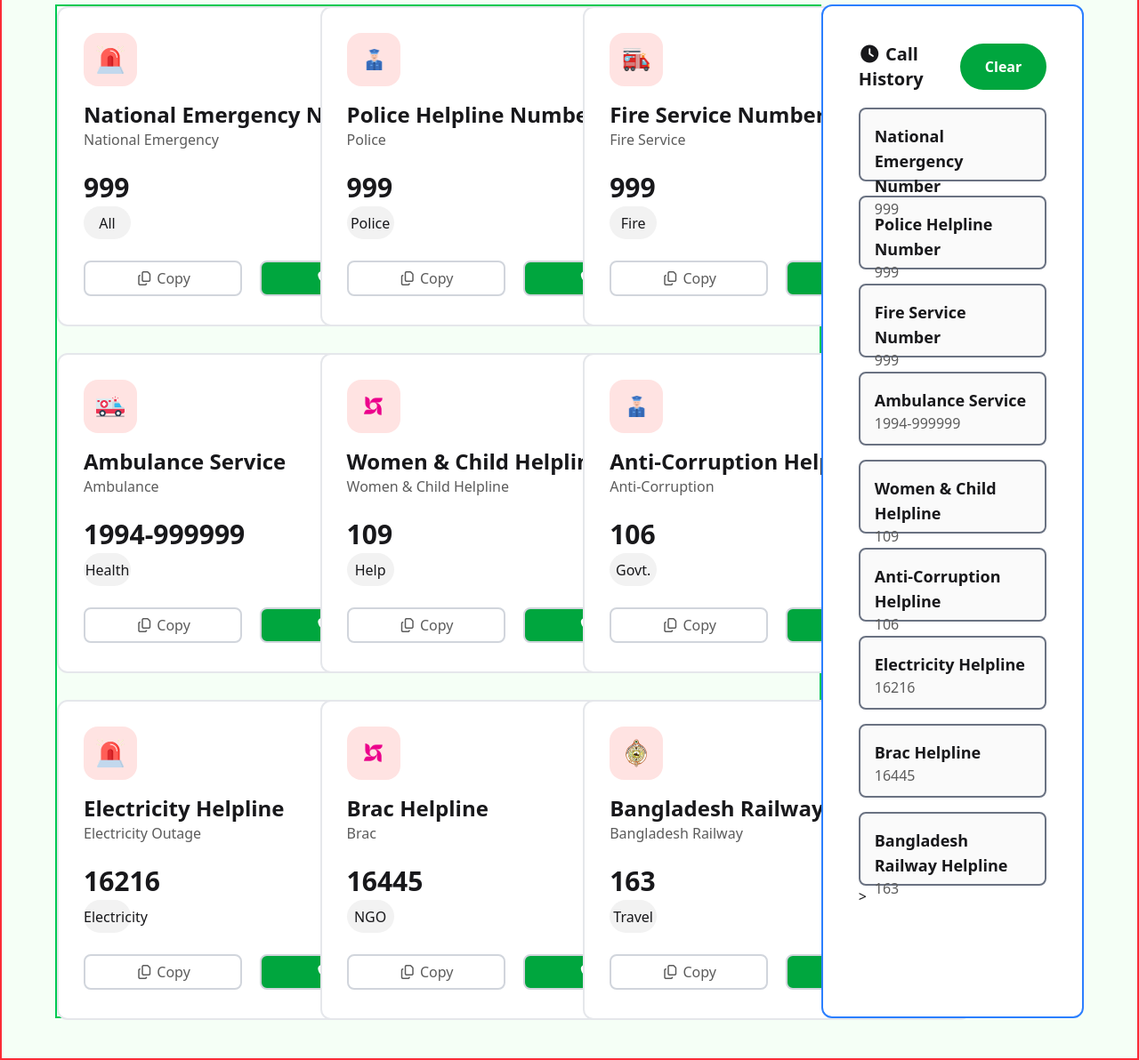
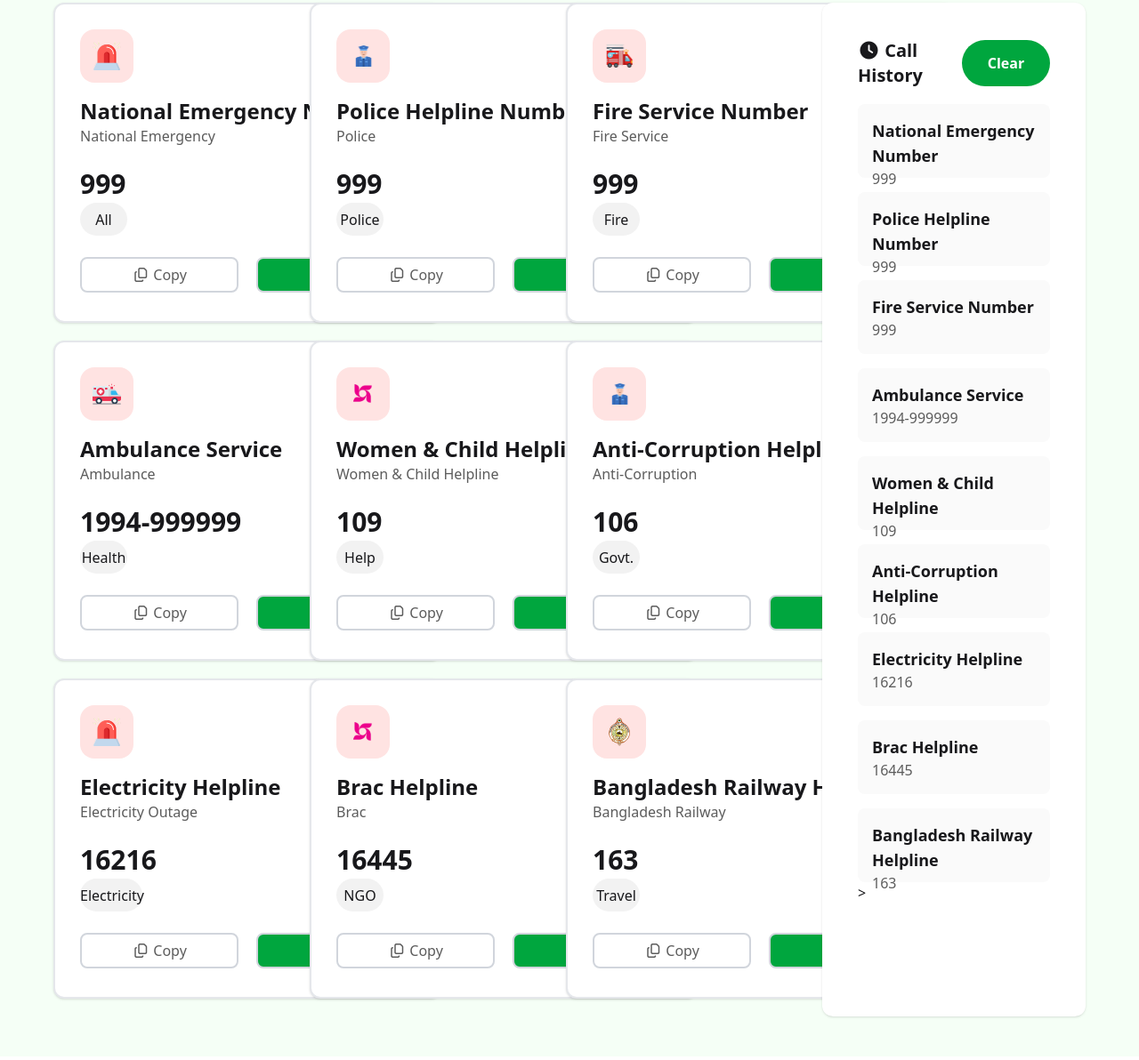
Before and after one commit to noruzzaman-rahat/Web-Emergency-Hotline-services, a plain HTML site: page index.html in a window 1280 px wide. Shown: the part 384-1576 px from the top of the page at 89% size. Drawn offline with nearby package versions, Linux system fonts and the light colour scheme.

Commit message:
complete website

```diff
--- a/index.html
+++ b/index.html
@@ -17,11 +17,13 @@
 <body>
     <section>
         <!--navbar-->
-        <nav class=" flex justify-between items-center w-full mx-auto h-[100px]">
+        <nav class=" flex justify-between items-center gap-3 w-full mx-auto h-[100px]">
             <div class=" flex ml-[60px]">
                 <img src="./assets/logo.png" class="w-[50px] h-[50px]" alt="">
                 <h1 class="font-extrabold text-xl text-[#006747] ml-3">Emergency<br> Service</h1>
             </div>
+
+
             <div class="flex gap-5 mr-[60px]">
                 <div class="">
                     <button class=" flex gap-3 w-[123px] h-[52px] justify-center items-center bg-[#41ff6b1a] rounded-[50px] font-bold text-[16px]">0 <img src="./assets/heart.png" class="w-[30px] h-[30px]" alt=""></button>
@@ -44,9 +46,9 @@
     </div>
 
     <!--card section-->
-    <div class="parent_div flex justify-between bg-[#f5fff6] w-full h-full border-2 border-red-500">
-        <div class="left_div ml-[60px] mt-[48px] mb-[45px] grid grid-cols-3 gap-[30px] border-2 border-green-500 w-[75%] h-[1140px]">
-            <div class="card-first w-[436px] h-[360px] border-2 border-gray-200 bg-white p-7 rounded-xl">
+    <div class="parent_div flex justify-between bg-[#f5fff6] w-full h-full ">
+        <div class="left_div ml-[60px] mt-[48px] mb-[45px] grid grid-cols-3 gap-[] w-[75%] h-[1140px]">
+            <div class="card-first w-[436px] h-[360px] border-2 border-gray-200 bg-white p-7 rounded-xl shadow-sm">
                 <div class="flex justify-between items-center">
                     <div class="w-[60px] h-[60px] bg-[#ffe3e2] flex justify-center items-center rounded-2xl">
                         <img src="./assets/emergency.png" class="w-[32px] h-[32px]" alt="">
@@ -62,7 +64,7 @@
                     <button class="border-2 border-gray-300 rounded-lg w-[182.33px] h-[40px] bg-[#00a63e] text-white"><i class="fa-solid fa-phone"></i> Call</button>
                 </div>
             </div>
-            <div class="card-second w-[436px] h-[360px] border-2 border-gray-200 bg-white p-7 rounded-xl">
+            <div class="card-second w-[436px] h-[360px] border-2 border-gray-200 bg-white p-7 rounded-xl shadow-sm">
                 <div class="flex justify-between items-center">
                     <div class="w-[60px] h-[60px] bg-[#ffe3e2] flex justify-center items-center rounded-2xl">
                         <img src="./assets/police.png" class="w-[32px] h-[32px]" alt="">
@@ -78,7 +80,7 @@
                     <button class="border-2 border-gray-300 rounded-lg w-[182.33px] h-[40px] bg-[#00a63e] text-white"><i class="fa-solid fa-phone"></i> Call</button>
                 </div>
             </div>
-            <div class="card-third w-[436px] h-[360px] border-2 border-gray-200 bg-white p-7 rounded-xl">
+            <div class="card-third w-[436px] h-[360px] border-2 border-gray-200 bg-white p-7 rounded-xl shadow-sm">
                 <div class="flex justify-between items-center">
                     <div class="w-[60px] h-[60px] bg-[#ffe3e2] flex justify-center items-center rounded-2xl">
                         <img src="./assets/fire-service.png" class="w-[32px] h-[32px]" alt="">
@@ -94,7 +96,7 @@
                     <button class="border-2 border-gray-300 rounded-lg w-[182.33px] h-[40px] bg-[#00a63e] text-white"><i class="fa-solid fa-phone"></i> Call</button>
                 </div>
             </div>
-            <div class="card-fourth w-[436px] h-[360px] border-2 border-gray-200 bg-white p-7 rounded-xl">
+            <div class="card-fourth w-[436px] h-[360px] border-2 border-gray-200 bg-white p-7 rounded-xl shadow-sm">
                 <div class="flex justify-between items-center">
                     <div class="w-[60px] h-[60px] bg-[#ffe3e2] flex justify-center items-center rounded-2xl">
                         <img src="./assets/ambulance.png" class="w-[32px] h-[32px]" alt="">
@@ -110,7 +112,7 @@
                     <button class="border-2 border-gray-300 rounded-lg w-[182.33px] h-[40px] bg-[#00a63e] text-white"><i class="fa-solid fa-phone"></i> Call</button>
                 </div>
             </div>
-            <div class="card-fifth w-[436px] h-[360px] border-2 border-gray-200 bg-white p-7 rounded-xl">
+            <div class="card-fifth w-[436px] h-[360px] border-2 border-gray-200 bg-white p-7 rounded-xl shadow-sm">
                 <div class="flex justify-between items-center">
                     <div class="w-[60px] h-[60px] bg-[#ffe3e2] flex justify-center items-center rounded-2xl">
                         <img src="./assets/brac.png" class="w-[32px] h-[32px]" alt="">
@@ -126,7 +128,7 @@
                     <button class="border-2 border-gray-300 rounded-lg w-[182.33px] h-[40px] bg-[#00a63e] text-white"><i class="fa-solid fa-phone"></i> Call</button>
                 </div>
             </div>
-            <div class="card-six w-[436px] h-[360px] border-2 border-gray-200 bg-white p-7 rounded-xl">
+            <div class="card-six w-[436px] h-[360px] border-2 border-gray-200 bg-white p-7 rounded-xl shadow-sm">
                 <div class="flex justify-between items-center">
                     <div class="w-[60px] h-[60px] bg-[#ffe3e2] flex justify-center items-center rounded-2xl">
                         <img src="./assets/police.png" class="w-[32px] h-[32px]" alt="">
@@ -142,7 +144,7 @@
                     <button class="border-2 border-gray-300 rounded-lg w-[182.33px] h-[40px] bg-[#00a63e] text-white"><i class="fa-solid fa-phone"></i> Call</button>
                 </div>
             </div>
-            <div class="card-seven w-[436px] h-[360px] border-2 border-gray-200 bg-white p-7 rounded-xl">
+            <div class="card-seven w-[436px] h-[360px] border-2 border-gray-200 bg-white p-7 rounded-xl shadow-sm">
                 <div class="flex justify-between items-center">
                     <div class="w-[60px] h-[60px] bg-[#ffe3e2] flex justify-center items-center rounded-2xl">
                         <img src="./assets/emergency.png" class="w-[32px] h-[32px]" alt="">
@@ -152,13 +154,13 @@
                 <h1 class="font-bold text-2xl mt-[16px]">Electricity Helpline</h1>
                 <p class="text-[#5c5c5c]">Electricity Outage</p>
                 <h1 class="text-3xl font-bold mt-[24px] mb-[3px]">16216</h1>
-                <button class=" bg-[#f2f2f2] w-[53px] h-[37px] rounded-3xl">Electricity</button>
+                <button class=" bg-[#f2f2f2] w-[70px] h-[37px] rounded-3xl">Electricity</button>
                 <div class="btn-first-card flex gap-5 mt-[24px]">
                     <button class="border-2 border-gray-300 rounded-lg w-[182.33px] h-[40px] text-[#5c5c5c]"><i class="fa-regular fa-copy"></i> Copy</button>
                     <button class="border-2 border-gray-300 rounded-lg w-[182.33px] h-[40px] bg-[#00a63e] text-white"><i class="fa-solid fa-phone"></i> Call</button>
                 </div>
             </div>
-            <div class="card-eight w-[436px] h-[360px] border-2 border-gray-200 bg-white p-7 rounded-xl">
+            <div class="card-eight w-[436px] h-[360px] border-2 border-gray-200 bg-white p-7 rounded-xl shadow-sm">
                 <div class="flex justify-between items-center">
                     <div class="w-[60px] h-[60px] bg-[#ffe3e2] flex justify-center items-center rounded-2xl">
                         <img src="./assets/brac.png" class="w-[32px] h-[32px]" alt="">
@@ -174,7 +176,7 @@
                     <button class="border-2 border-gray-300 rounded-lg w-[182.33px] h-[40px] bg-[#00a63e] text-white"><i class="fa-solid fa-phone"></i> Call</button>
                 </div>
             </div>
-            <div class="card-nine w-[436px] h-[360px] border-2 border-gray-200 bg-white p-7 rounded-xl">
+            <div class="card-nine w-[436px] h-[360px] border-2 border-gray-200 bg-white p-7 rounded-xl shadow-sm">
                 <div class="flex justify-between items-center">
                     <div class="w-[60px] h-[60px] bg-[#ffe3e2] flex justify-center items-center rounded-2xl">
                         <img src="./assets/Bangladesh-Railway.png" class="w-[32px] h-[32px]" alt="">
@@ -192,54 +194,54 @@
             </div>
         </div>
 
-        <div class="right_div mt-[48px] mr-[60px] border-2 border-blue-500 w-[25%] h-[1140px] bg-white p-10 rounded-xl" >
+        <div class="right_div mt-[48px] mr-[60px] w-[25%] h-[1140px] bg-white p-10 rounded-xl shadow-sm" >
             <div class="flex justify-between items-center">
                 <h1 class="text-xl font-bold"><i class="fa-solid fa-clock"></i> Call History</h1>
                 <button class="w-[123px] h-[52px] justify-center items-center bg-[#00a63e] text-white text-[16px] font-inter font-bold rounded-[50px]">Clear</button>
              </div>
 
              <div class="mt-[18px]">
-                <div class="w-full h-[83px] border-2 border-gray-500 bg-[#fafafa] rounded-lg p-4">
+                <div class="w-full h-[83px] bg-[#fafafa] rounded-lg p-4">
                 <h1 class="text-lg font-bold">National Emergency Number</h1>
                 <P class="text-[#5c5c5c]">999</P>
                 </div>
 
-                <div class="w-full h-[83px] border-2 border-gray-500 bg-[#fafafa] rounded-lg p-4 mt-4">
+                <div class="w-full h-[83px] bg-[#fafafa] rounded-lg p-4 mt-4">
                 <h1 class="text-lg font-bold">Police Helpline Number</h1>
                 <P class="text-[#5c5c5c]">999</P>
                 </div>
 
-                <div class="w-full h-[83px] border-2 border-gray-500 bg-[#fafafa] rounded-lg p-4 mt-4">
+                <div class="w-full h-[83px] bg-[#fafafa] rounded-lg p-4 mt-4">
                 <h1 class="text-lg font-bold">Fire Service Number</h1>
                 <P class="text-[#5c5c5c]">999</P>
                 </div>
 
-                <div class="w-full h-[83px] border-2 border-gray-500 bg-[#fafafa] rounded-lg p-4 mt-4">
+                <div class="w-full h-[83px] bg-[#fafafa] rounded-lg p-4 mt-4">
                 <h1 class="text-lg font-bold">Ambulance Service</h1>
                 <P class="text-[#5c5c5c]">1994-999999</P>
                 </div>
 
-                <div class="w-full h-[83px] border-2 border-gray-500 bg-[#fafafa] rounded-lg p-4 mt-4">
+                <div class="w-full h-[83px] bg-[#fafafa] rounded-lg p-4 mt-4">
                 <h1 class="text-lg font-bold">Women & Child Helpline</h1>
                 <P class="text-[#5c5c5c]">109</P>
                 </div>
 
-                <div class="w-full h-[83px] border-2 border-gray-500 bg-[#fafafa] rounded-lg p-4 mt-4">
+                <div class="w-full h-[83px] bg-[#fafafa] rounded-lg p-4 mt-4">
                 <h1 class="text-lg font-bold">Anti-Corruption Helpline</h1>
                 <P class="text-[#5c5c5c]">106</P>
                 </div>
 
-                <div class="w-full h-[83px] border-2 border-gray-500 bg-[#fafafa] rounded-lg p-4 mt-4">
+                <div class="w-full h-[83px] bg-[#fafafa] rounded-lg p-4 mt-4">
                 <h1 class="text-lg font-bold">Electricity Helpline</h1>
                 <P class="text-[#5c5c5c]">16216</P>
                 </div>
 
-                <div class="w-full h-[83px] border-2 border-gray-500 bg-[#fafafa] rounded-lg p-4 mt-4">
+                <div class="w-full h-[83px] bg-[#fafafa] rounded-lg p-4 mt-4">
                 <h1 class="text-lg font-bold">Brac Helpline</h1>
                 <P class="text-[#5c5c5c]">16445</P>
                 </div>
 
-                <div class="w-full h-[83px] border-2 border-gray-500 bg-[#fafafa] rounded-lg p-4 mt-4">
+                <div class="w-full h-[83px] bg-[#fafafa] rounded-lg p-4 mt-4">
                 <h1 class="text-lg font-bold">Bangladesh Railway Helpline</h1>
                 <P class="text-[#5c5c5c]">163</P>
                 </div>
```
